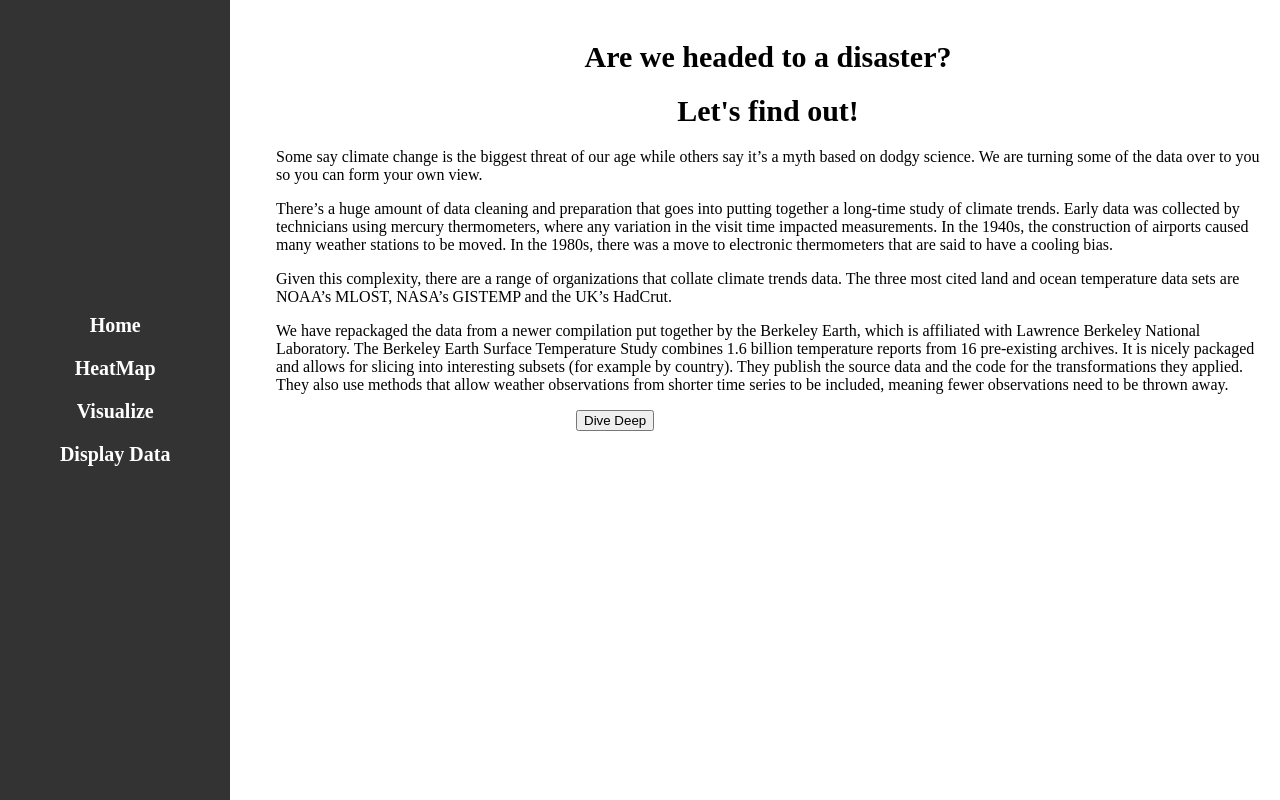
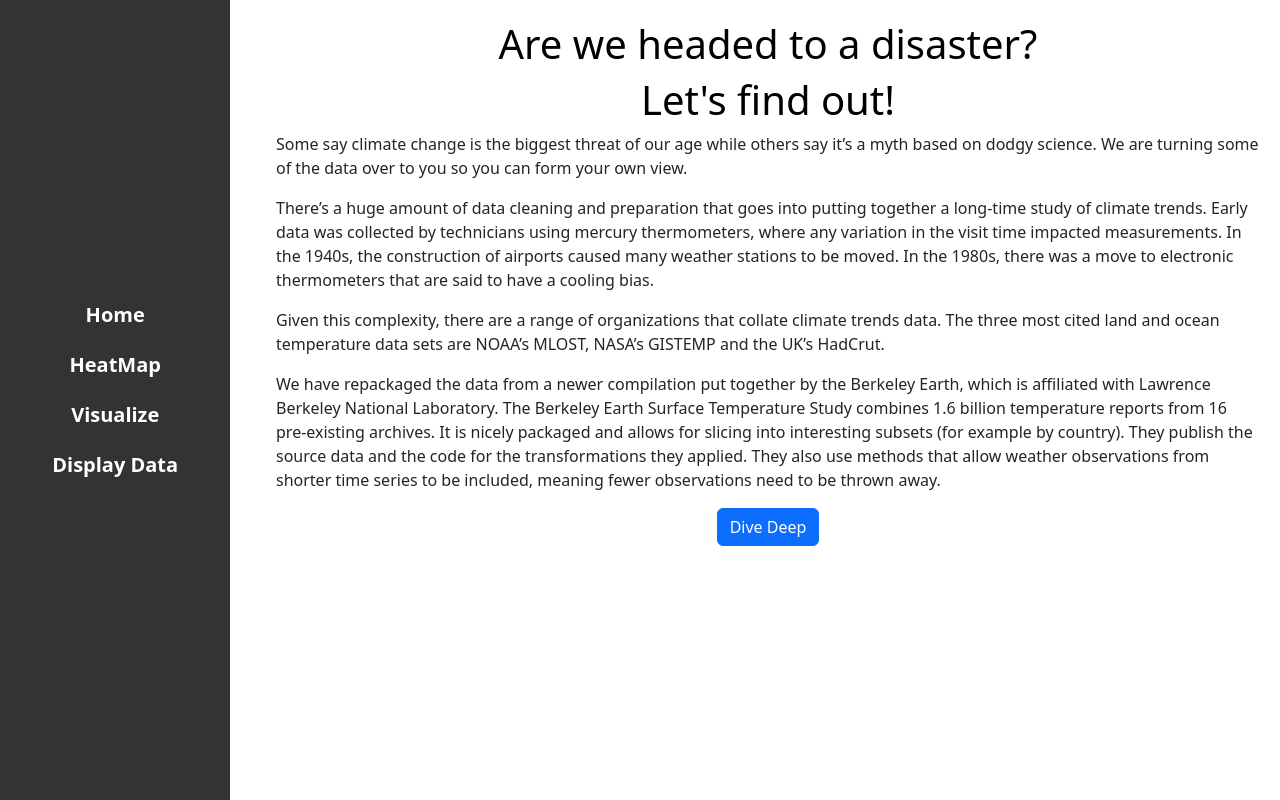
Before and after one commit to ishambhandari/Climate-Data-Django, a Django app: page / in a window 1280 px wide. Run offline with Django 4.2, Linux system fonts and the light colour scheme.

Commit message:
added bootstrap to base.css and modified index.html

```diff
--- a/temperature_data/static/css/home.css
+++ b/temperature_data/static/css/home.css
@@ -1,6 +1,3 @@
-.my-heading {
-  font-size: 30px;
-}
 
 img {
     margin: 0;
--- a/templates/temperature_data/base.html
+++ b/templates/temperature_data/base.html
@@ -2,6 +2,8 @@
 <!DOCTYPE html>
 <html>
   <head>
+    <link href="https://cdn.jsdelivr.net/npm/bootstrap@5.3.0-alpha2/dist/css/bootstrap.min.css" rel="stylesheet" integrity="sha384-aFq/bzH65dt+w6FI2ooMVUpc+21e0SRygnTpmBvdBgSdnuTN7QbdgL+OapgHtvPp" crossorigin="anonymous">
+    <script src="https://cdn.jsdelivr.net/npm/bootstrap@5.3.0-alpha2/dist/js/bootstrap.bundle.min.js" integrity="sha384-qKXV1j0HvMUeCBQ+QVp7JcfGl760yU08IQ+GpUo5hlbpg51QRiuqHAJz8+BrxE/N" crossorigin="anonymous"></script>
     <title>{% block title%} {% endblock %}</title>
     <link rel="stylesheet"  href="{% static 'css/base.css'%}">
         <link rel="stylesheet"  href="{% static 'css/home.css'%}">
--- a/templates/temperature_data/index.html
+++ b/templates/temperature_data/index.html
@@ -1,4 +1,5 @@
 {% extends "temperature_data/base.html" %}
+{% load static %}
 {%block title%}
 Home
 {% endblock %}
@@ -24,8 +25,8 @@ Home
             We have repackaged the data from a newer compilation put together by the Berkeley Earth, which is affiliated with Lawrence Berkeley National Laboratory. The Berkeley Earth Surface Temperature Study combines 1.6 billion temperature reports from 16 pre-existing archives. It is nicely packaged and allows for slicing into interesting subsets (for example by country). They publish the source data and the code for the transformations they applied. They also use methods that allow weather observations from shorter time series to be included, meaning fewer observations need to be thrown away.
         </p>
     </div>
-
-    <button style="margin-left:300px" onclick="window.location.href='/display_data'">Dive Deep</button>
-
+    <div id="button">
+        <button style="display: block; margin: 0 auto;" type="button" onclick="window.location.href='/display_data'" class="btn btn-primary">Dive Deep</button>
+    </div>
 
 {%endblock%}
```
